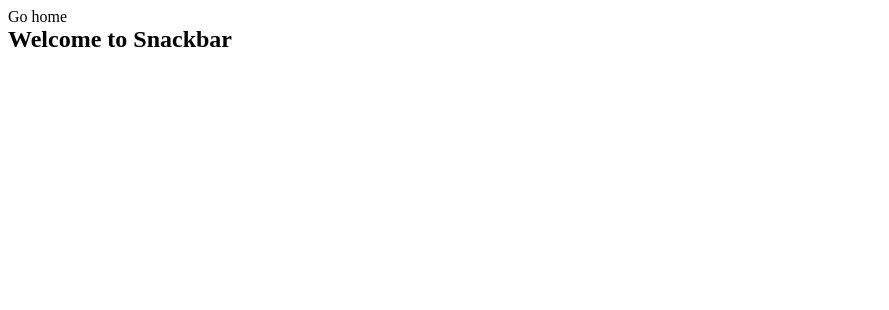
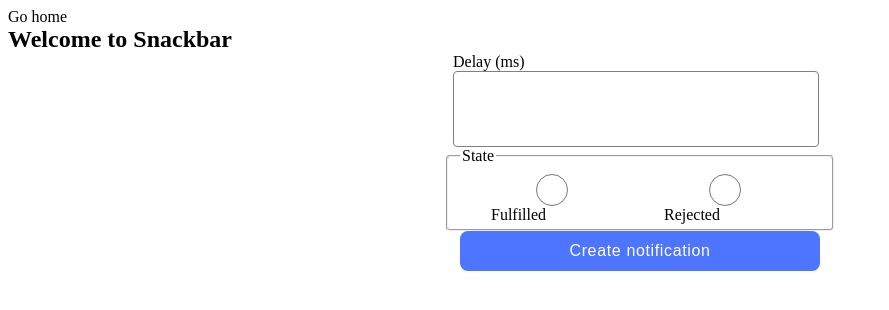
Before and after one commit to l1728/goit-js-hw-10, a website built with Vite: page src/2-snackbar.html in a window 1280 px wide. Shown: the whole page, without its empty margins (0-889 px from the left). Built offline with nearby package versions, Linux system fonts and the light colour scheme.

Commit message:
snackbar_start

```diff
--- a/src/2-snackbar.html
+++ b/src/2-snackbar.html
@@ -13,6 +13,27 @@
       <h1>Welcome to Snackbar</h1>
     </section>
 
+    <form class="form">
+      <label>
+        Delay (ms)
+        <input type="number" name="delay" required />
+      </label>
+
+      <fieldset>
+        <legend>State</legend>
+        <label>
+          <input type="radio" name="state" value="fulfilled" required />
+          Fulfilled
+        </label>
+        <label>
+          <input type="radio" name="state" value="rejected" required />
+          Rejected
+        </label>
+      </fieldset>
+
+      <button type="submit">Create notification</button>
+    </form>
+
     <script type="module" src="./js/2-snackbar.js"></script>
   </body>
 </html>
--- a/src/css/2-snackbar.css
+++ b/src/css/2-snackbar.css
@@ -0,0 +1,71 @@
+.form {
+  display: flex;
+  flex-direction: column;
+  align-items: center;
+  justify-content: center;
+}
+
+label > [type='number'][name='delay'] {
+  display: flex;
+  align-items: flex-start;
+  justify-content: flex-start;
+  flex-direction: column;
+  gap: 8px;
+  width: 360px;
+  height: 72px;
+  font-family: 'Montserrat', sans-serif;
+  font-weight: 400;
+  font-size: 16px;
+  line-height: 1.5;
+  letter-spacing: 0.04em;
+  color: #2e2f42;
+}
+
+[type='number'][name='delay'] {
+  border: 1px solid #808080;
+  border-radius: 4px;
+  width: 360px;
+  height: 40px;
+}
+
+label > [type='radio'] {
+  display: flex;
+  align-items: center;
+  justify-content: flex-start;
+  flex-direction: row;
+  gap: 8px;
+  width: 112px;
+  height: 32px;
+}
+
+fieldset {
+  width: 360px;
+  height: 64px;
+  display: flex;
+  align-items: center;
+  justify-content: center;
+  flex-direction: row;
+  gap: 48px;
+  border-radius: 4px;
+  stroke-width: 1px;
+  stroke: #808080;
+}
+
+button {
+  display: flex;
+  align-items: center;
+  justify-content: center;
+  flex-direction: row;
+  gap: 10px;
+  border-radius: 8px;
+  padding: 8px 16px;
+  width: 360px;
+  height: 40px;
+  background: #4e75ff;
+  font-family: 'Montserrat', sans-serif;
+  font-weight: 500;
+  font-size: 16px;
+  line-height: 1.5;
+  letter-spacing: 0.04em;
+  color: #fff;
+}
--- a/src/js/2-snackbar.js
+++ b/src/js/2-snackbar.js
@@ -2,3 +2,49 @@
 import iziToast from "izitoast";
 // Додатковий імпорт стилів
 import "izitoast/dist/css/iziToast.min.css";
+
+
+document.addEventListener('DOMContentLoaded', function() {
+    // Функція для створення промісу
+    function createPromise(delay, state) {
+      return new Promise((resolve, reject) => {
+        // Виконання або відхилення промісу через вказану затримку
+        setTimeout(() => {
+          if (state === 'fulfilled') {
+            resolve(delay);
+          } else {
+            reject(delay);
+          }
+        }, delay);
+      });
+    }
+
+    // Обробка події submit форми
+    document.querySelector('.form').addEventListener('submit', function(event) {
+      event.preventDefault();
+
+      const delay = parseInt(this.querySelector('[name="delay"]').value);
+      const state = this.querySelector('[name="state"]:checked').value;
+
+      // Створення промісу
+      createPromise(delay, state)
+        .then(delay => {
+          // Виведення повідомлення про виконаний проміс
+          iziToast.success({
+            title: 'Fulfilled promise',
+            message: `✅ Fulfilled promise in ${delay}ms`,
+            position: 'topRight'
+          });
+        })
+        .catch(delay => {
+          // Виведення повідомлення про відхилення промісу
+          iziToast.error({
+            title: 'Rejected promise',
+            message: `❌ Rejected promise in ${delay}ms`,
+            position: 'topRight'
+          });
+        });
+        // Очищення форми
+        this.reset();
+    });
+  });
```
Also changed, not shown: src/js/1-timer.js (+9 -3 lines).
